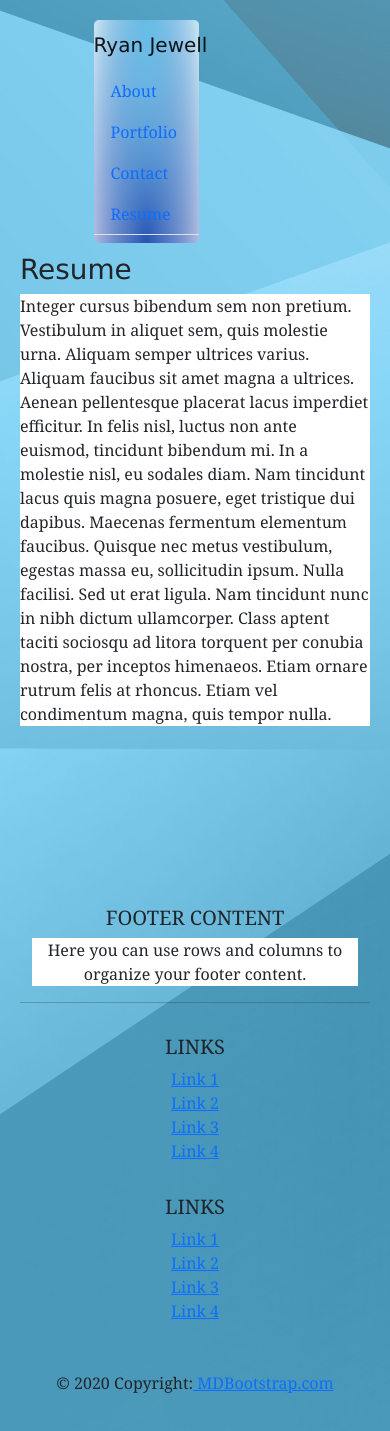
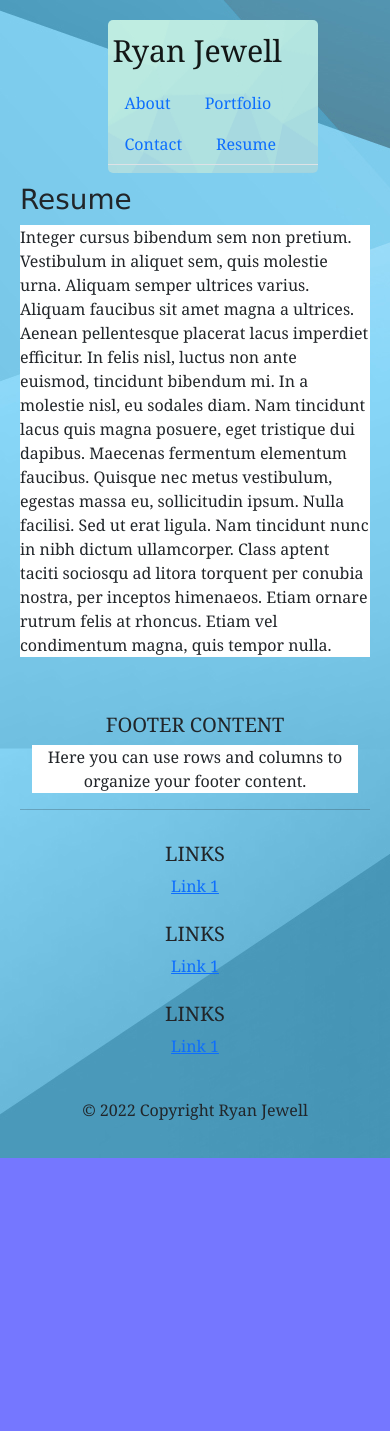
Before and after one commit to Rjewell859/react-portfolio, a React (Create React App) app in the folder portfolio-app/: page / in a window 390 px wide. After the commit the page ends 1158 px from the top, so only its background shows below. Built offline with nearby package versions, Linux system fonts and the light colour scheme; the HTML template or start-up script is replaced by a standard one.

Commit message:
Updated header, footer, grid in portfolio. Moving to mobile.css

```diff
--- a/portfolio-app/src/components/Footer.js
+++ b/portfolio-app/src/components/Footer.js
@@ -13,27 +13,16 @@ function Footer() {
     return (
 
 <footer style={{footerStyle}} class="page-footer font-small blue pt-4">
-
   <div class="container-fluid text-center text-md-left">
-
-
     <div class="row">
-
-
       <div class="col-md-6 mt-md-0 mt-3">
-
 
         <h5 class="text-uppercase">Footer Content</h5>
         <p>Here you can use rows and columns to organize your footer content.</p>
-
       </div>
-
-
       <hr class="clearfix w-100 d-md-none pb-3">
         </hr>
-
-
-      <div class="col-md-3 mb-md-0 mb-3">
+      <div class="col-md-1 mb-md-0 mb-2">
 
 
         <h5 class="text-uppercase">Links</h5>
@@ -42,34 +31,23 @@ function Footer() {
           <li>
             <a href="#!">Link 1</a>
           </li>
+        </ul>
+      </div>
+      <div class="col-md-1 mb-md-0 mb-2">
+        <h5 class="text-uppercase">Links</h5>
+        <ul class="list-unstyled">
           <li>
-            <a href="#!">Link 2</a>
-          </li>
-          <li>
-            <a href="#!">Link 3</a>
-          </li>
-          <li>
-            <a href="#!">Link 4</a>
+            <a href="#!">Link 1</a>
           </li>
         </ul>
-
       </div>
 
-      <div class="col-md-3 mb-md-0 mb-3">
+      <div class="col-md-1 mb-md-0 mb-2">
         <h5 class="text-uppercase">Links</h5>
 
         <ul class="list-unstyled">
           <li>
             <a href="#!">Link 1</a>
-          </li>
-          <li>
-            <a href="#!">Link 2</a>
-          </li>
-          <li>
-            <a href="#!">Link 3</a>
-          </li>
-          <li>
-            <a href="#!">Link 4</a>
           </li>
         </ul>
 
@@ -79,9 +57,7 @@ function Footer() {
 
   </div>
 
-  <div class="footer-copyright text-center py-3">© 2020 Copyright:
-    <a href="/"> MDBootstrap.com</a>
-  </div>
+  <div class="footer-copyright text-center py-3">© 2022 Copyright Ryan Jewell</div>
 </footer>
 
     )};
--- a/portfolio-app/src/components/Header.js
+++ b/portfolio-app/src/components/Header.js
@@ -1,7 +1,7 @@
 import React from 'react';
 function Header() {
 return (
-    <h1 className="navbar-brand">Ryan Jewell</h1>
+    <h1 id='name' className="navbar-brand">Ryan Jewell</h1>
 )};
 
 export default Header;
--- a/portfolio-app/src/components/Project.js
+++ b/portfolio-app/src/components/Project.js
@@ -2,11 +2,14 @@ import React from 'react';
 
 function Project({img, title, link, repo, alt}){
     return(
-    <div>
-        <h3>{title}</h3>
+    <div className= 'project'>
+        <h4>{title}
+        <a href = {repo}>
+            <img id='giticon'src={require('../img/design/repoicon.png')} alt='git icon'></img>
+            </a></h4>
             <a href={link}><img
              src={img} alt={alt}></img></a>
-            <a href = {repo}>Repository Link</a>
+
                 </div>
     );
 }
--- a/portfolio-app/src/components/pages/About.js
+++ b/portfolio-app/src/components/pages/About.js
@@ -2,9 +2,9 @@ import React from 'react';
 
 export default function Home() {
   return (
-    <div>
-      <h1>About me</h1>
-      <p>
+    <div className='card'>
+      <h1 className='card-header'>About me</h1>
+      <p className='card-body'>
             Hello, my name is Ryan Jewell. I am an aspiring computer programmer currently studying web design. When
             it comes to wokrking with computers, I always tend to have a very methodical approach, however
             determined I may be to get
--- a/portfolio-app/src/components/pages/Portfolio.js
+++ b/portfolio-app/src/components/pages/Portfolio.js
@@ -58,7 +58,7 @@ export default function Portfolio() {
         />
          <Project
         img = {require("../../img/project/teamprofile.JPG")}
-        title = "Team Profile Generator"
+        title = "Team Generator"
         link = "https://github.com/Rjewell859/team-profile-generator"
         repo = "https://github.com/Rjewell859/team-profile-generator"
         alt = "Generates a team profile webpage based on input"
--- a/portfolio-app/src/css/styles.css
+++ b/portfolio-app/src/css/styles.css
@@ -16,19 +16,20 @@ h3 {
 
 header {
   border-radius: 0px 0px 30px 30px;
-  width: 60%;
-  background-image: url("../img/design/headerBG.png");
+  width: 100%;
+
   background-repeat: no-repeat;
 }
 
-nav {
-  width:50%;
-  margin-bottom: 10px;
+#name {
+  font-family: Cambria, Cochin, Georgia, Times, 'Times New Roman', serif;
+  margin-left: 5px;
+  font-size: 190%
 }
+
 
 footer {
   clear: both;
-  margin-top: 40%;
   margin-bottom: 0;
   position: sticky
 }
@@ -36,13 +37,15 @@ footer {
 
 /* Radial gradient and positioning used for the navigation bar. */
 nav {
-  background: radial-gradient(ellipse at top, #64bde6, transparent),
-    radial-gradient(ellipse at bottom, #0c279f, transparent);
+  width:60%;
+  margin-bottom: 10px;
+  margin-left: 50%;
 
+    background-image: url("../img/design/headerBG.png");
   border-radius: 5px;
   position: relative;
   float: right;
-  height: 15%;
+  height: 30%;
   right: 15%;
   top: 50%;
 }
@@ -53,15 +56,28 @@ p {
 
 }
 
-img {
-  width: 20%;
-  margin: 15px;
-  padding: 15px;
+.project {
   border-style:groove;
   border-color:rgba(70, 180, 255, 0.5);
   border-radius: 15px;
+  margin: 15px;
+  padding: 15px;
 }
 
+.project img {
+  margin-top: 15px;
+  width: 200px;
+  height: 200px;
+
+
+}
+
+#giticon {
+  mix-blend-mode: multiply;
+  width: 20%;
+  height: 20%;
+  float: right;
+}
 img {
   transition:transform 0.25s ease;
 }
@@ -81,7 +97,13 @@ img:hover {
 }
 
 #projects {
+  display: grid;
+  grid-template-columns: repeat(5, 1fr);
+  grid-column-gap: 20px; /* space between columns, change as needed */
+  grid-row-gap: 20px;
 
-  margin-left: 60px;
-  align-content: center;
 }
+
+#projects > div {
+ width: 100%;
+}
```
Also changed, not shown: portfolio-app/src/css/mobile.css (added), portfolio-app/src/img/design/repoicon.png (added), portfolio-app/src/img/design/repoicon2.png (added).
